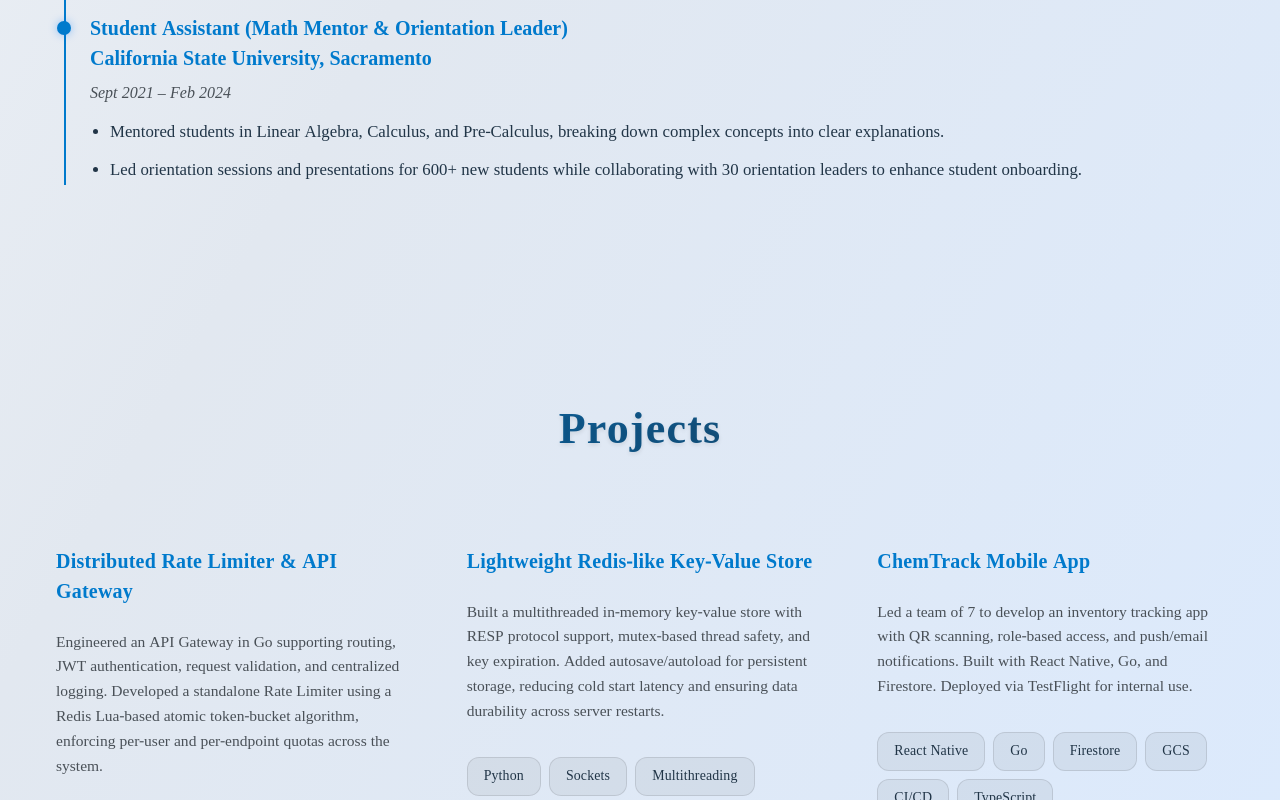
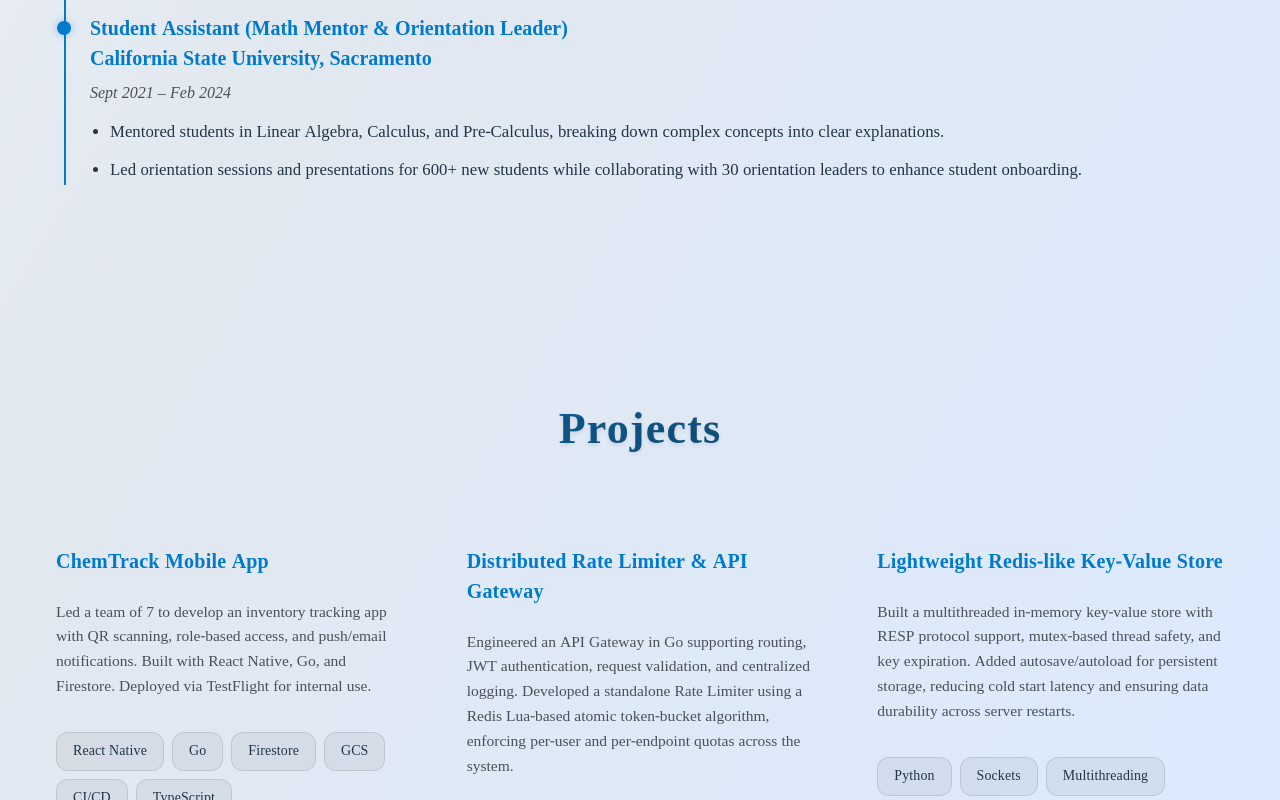
Before and after one commit to ekjyotshinh/portfolio, a React (Vite) app: page / in a window 1280 px wide. Shown: the part 2000-2800 px from the top of the page. Built offline with nearby package versions, Linux system fonts and the light colour scheme.

Commit message:
Projects reordering

```diff
--- a/src/components/Projects/Projects.jsx
+++ b/src/components/Projects/Projects.jsx
@@ -1,6 +1,14 @@
 import "./Projects.css";
 
 const projectList = [
+  {
+    title: "ChemTrack Mobile App",
+    description:
+      "Led a team of 7 to develop an inventory tracking app with QR scanning, role-based access, and push/email notifications. Built with React Native, Go, and Firestore. Deployed via TestFlight for internal use.",
+    tech: ["React Native", "Go", "Firestore", "GCS", "CI/CD", "TypeScript"],
+    link: "https://github.com/ekjyotshinh/ekjyotshinh",
+    demo: "https://imgur.com/a/chemtrack-demo-h9Tlx1o",
+  },
   {
     title: "Distributed Rate Limiter & API Gateway",
     description:
@@ -14,14 +22,6 @@ const projectList = [
       "Built a multithreaded in-memory key-value store with RESP protocol support, mutex-based thread safety, and key expiration. Added autosave/autoload for persistent storage, reducing cold start latency and ensuring data durability across server restarts.",
     tech: ["Python", "Sockets", "Multithreading", "RESP"],
     link: "https://github.com/ekjyotshinh/Lightweight-Redis-clone",
-  },
-  {
-    title: "ChemTrack Mobile App",
-    description:
-      "Led a team of 7 to develop an inventory tracking app with QR scanning, role-based access, and push/email notifications. Built with React Native, Go, and Firestore. Deployed via TestFlight for internal use.",
-    tech: ["React Native", "Go", "Firestore", "GCS", "CI/CD", "TypeScript"],
-    link: "https://github.com/ekjyotshinh/ekjyotshinh",
-    demo: "https://imgur.com/a/chemtrack-demo-h9Tlx1o",
   },
   {
     title: "Gold Price Website – Sarafa Association Bathinda",
@@ -58,20 +58,6 @@ const projectList = [
       "Led a team of 7 to build a secure full-stack web app tracking patient progress and viral loads with real-time updates and data integrity.",
     tech: ["React", "Firebase", "Node.js", "JavaScript"],
     link: "https://github.com/Runtime-Terror-131/Demo",
-  },
-  {
-    title: "CPU Scheduling Simulator",
-    description:
-      "Simulator for Round Robin, SJF, and Priority Scheduling to analyze CPU performance. Used OOP and file I/O to manage workloads with detailed logs and metrics.",
-    tech: ["Java", "OOP", "Operating Systems"],
-    link: "https://github.com/ekjyotshinh/Operating-Systems/tree/main/CPU%20Scheduling%20algo%20simulator",
-  },
-  {
-    title: "Grocery List Manager",
-    description:
-      "Java-based grocery manager with custom list implementation supporting CRUD operations Leveraged OOP, interfaces, and Comparable for extensibility.",
-    tech: ["Java", "OOP"],
-    link: "https://github.com/ekjyotshinh/My-Java-Programs/blob/main/GroceryShinh.java",
   },
 ];
 
```
